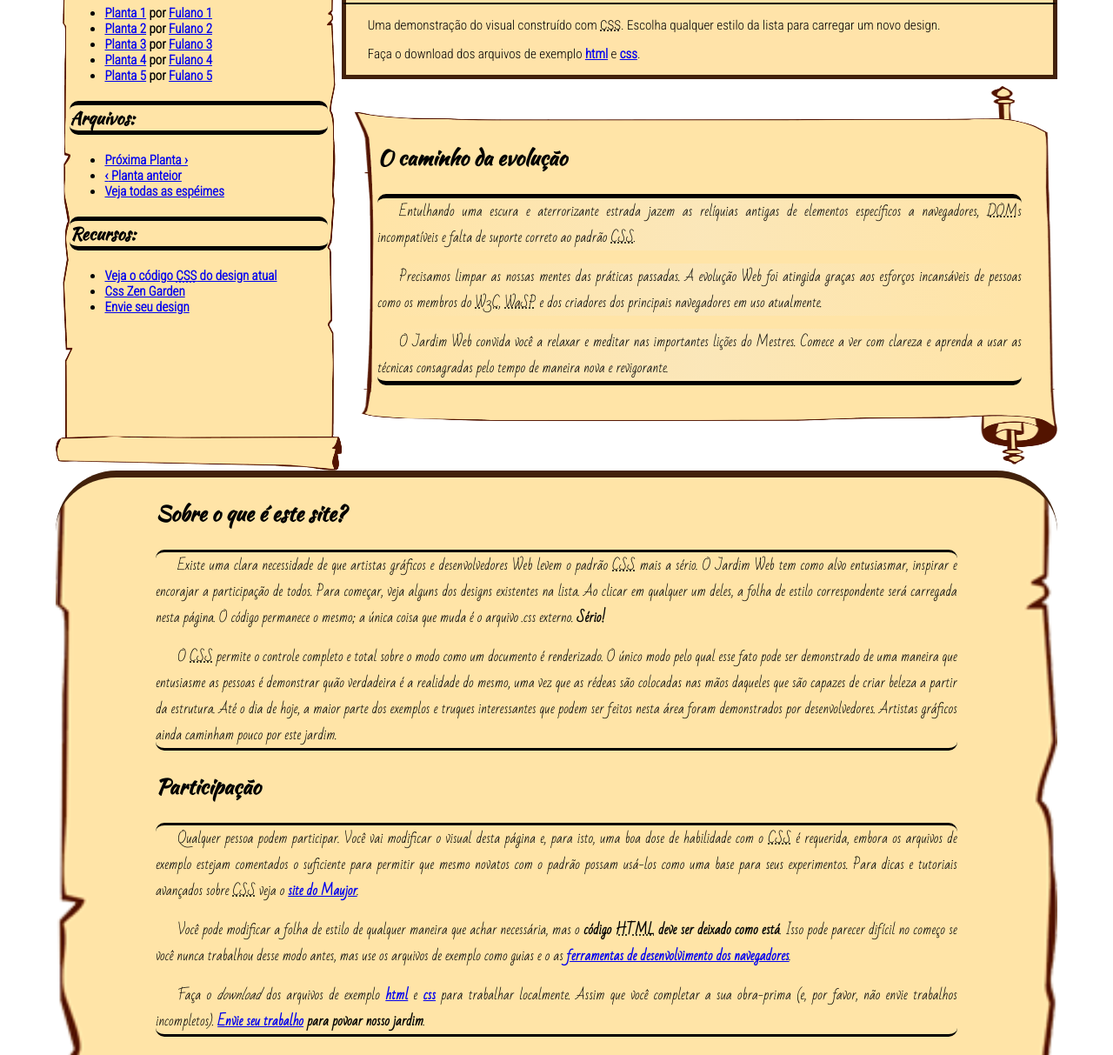
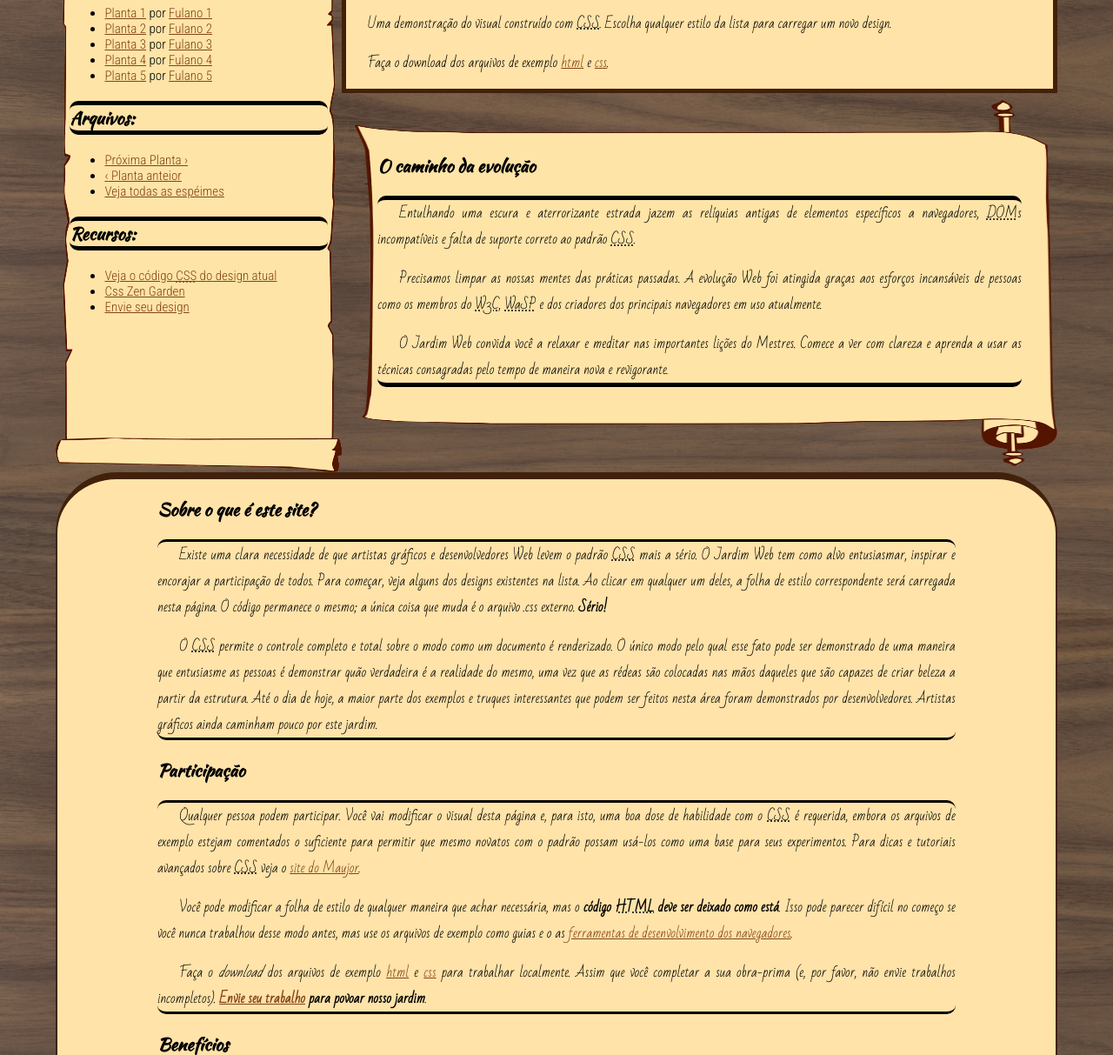
Before and after one commit to f-vp/TSISW1_Web-Garden, a plain HTML site: page index.html in a window 1280 px wide. Shown: the part 122-1335 px from the top of the page at 87% size. Drawn offline with Linux system fonts and the light colour scheme.

Commit message:
Add files via upload
CSS clean up, adjusts, image compressing and cleaning up.

```diff
--- a/css/css.css
+++ b/css/css.css
@@ -2,13 +2,13 @@
 @import url('https://fonts.googleapis.com/css2?family=Bad+Script&display=swap');
 @import url('https://fonts.googleapis.com/css2?family=Roboto+Condensed:wght@300&display=swap');
 
-body{
-  margin:0;
+body {
+  margin: 0;
   font-size: 15px;
   font-family: 'Roboto Condensed', sans-serif;
 }
 
-#container{
+#container {
   background-image: url("../img/wood.jpg");
   background-repeat: repeat;
   background-size: 100%;
@@ -21,8 +21,8 @@ body{
   "footer";
 }
 
-@media only screen and (max-width: 850px){
-  #container{
+@media only screen and (max-width: 850px) {
+  #container {
     display: grid;
     grid-template-columns: 2fr 3.6fr;
     grid-template-areas:
@@ -31,22 +31,26 @@ body{
     "footer footer ";
   }
 
-  ul{
+  ul {
     list-style-type: none;
     list-style-position: inside;
-    padding: 0.5;
+    padding: 0.5px;
   }
 
-  .preamble{
-    background-image: url("../img/scroll-vct-2.png");
+  .preamble {
+    background-image: url("../img/scroll-2.png");
     background-attachment: local;
     background-size: 100% 100%;
     background-repeat: no-repeat;
   }
+
+  .sidebar {
+    padding: 15% 5% 15% 5%;
+  }
 }
 
 @media only screen and (min-width: 850px){
-  #container{
+  #container {
     padding: 0% 5% 0% 5%;
     grid-template-columns: 2fr 5fr;
     grid-template-areas:
@@ -55,75 +59,74 @@ body{
     "footer footer";
   }
 
-  .preamble{
-    background-image: url("../img/scroll-vct.png");
+  .preamble {
+    background-image: url("../img/scroll.png");
     margin-top: 1%;
   }
 
-  .sidebar{
+  .sidebar {
     padding: 15% 5% 15% 5%;
   }
 }
 
 @media only screen and (min-width: 1300px){
-  #container{
+  #container {
     grid-template-columns: 2fr 6fr;
   }
 
-  .main{
+  .main {
     margin-left: 5%;
     margin-right: 5%;
   }
 
-  .sidebar{
+  .sidebar {
     margin-left: 20%;
   }
 
-  .intro{
+  .intro {
     margin-right: 7.5%;
   }
 }
 
-a{
-  font-weight: bold;
+a {
+  color:rgb(131, 67, 24);
+}
+
+a:hover{
+  color:rgb(255, 0, 0);
+}
+
+
+p {
+  font-family: 'Bad Script', cursive;
 }
 
 h1, h2, h3{
-  font-family: 'Roboto Condensed', sans-serif;
+  font-size: 24px;
 }
 
-.intro{
+.intro {
   grid-area: intro;
 }
-
-.header{
+.header, .summary, .supporting {
+  background-color: rgb(255,227,169);
+  border-color: rgb(66, 33, 11);
+  border-style: solid;
+}
+.header {
   grid-area: header;
-  background-color: rgb(255,227,169);
   padding: 0% 5% 0% 3%;
-  border-color: rgb(66, 33, 11);
-  border-width: 5px;
-  border-bottom-width: 1px;
-  border-left-style: solid;
-  border-bottom-style: solid;
   border-bottom-color: rgb(0, 0, 0);
-  border-top-style: solid;
-  border-right-style: solid;
+  border-width: 5px 5px 1px 5px;
 }
 
-.summary{
-  background-color: rgb(255,227,169);
+.summary {
   padding: 0% 5% 0% 3%;
-  border-color: rgb(66, 33, 11);
-  border-width: 5px;
-  border-top-width: 1px;
-  border-top-style: solid;
   border-top-color: rgb(0, 0, 0);
-  border-left-style: solid;
-  border-right-style: solid;
-  border-bottom-style: solid;
+  border-width: 1px 5px 5px 5px;
 }
 
-.preamble{
+.preamble {
   padding: 5% 5% 10% 5%;
   background-attachment: local;
   background-size: 100% 100%;
@@ -131,104 +134,65 @@ h1, h2, h3{
 
 }
 
-.preamble p{
-  font-family: 'Bad Script', cursive;
+.preamble p, .main p  {
   text-align: justify;
   text-indent: 25px;
-  background: linear-gradient(90deg, rgba(255,255,255,0) 0%, rgba(238,238,238,0.2472304165893917) 50%, rgba(255,255,255,0) 100%);
 }
 
-.preamble h3{
+.preamble h3, .main h3, .sidebar h3 {
   font-family: 'Kaushan Script', cursive;
-  font-size: 24px;
+  font-size: 20px;
 }
 
-.preamble p:first-of-type{
+.preamble p:first-of-type, .preamble p:last-child {
   border-width: 5px;
+  border-radius: 10px;
+}
+
+.preamble p:first-of-type {
+  border-top-style: solid;
+}
+
+.preamble p:last-child {
+  border-bottom-style: solid;
+}
+
+.main {
+  padding: 0% 10% 0% 10%;
+  grid-area: main;
+}
+
+.main p:first-of-type {
   border-top-style: solid;
   border-radius: 10px;
 }
 
-.preamble p:last-child{
-  border-width: 5px;
+.main p:last-child {
   border-bottom-style: solid;
   border-radius: 10px;
 }
 
-.main{
-  padding: 0% 10% 0% 10%;
-  grid-area: main;
-  background-image: url("../img/scroll-vct-middle.png");
-  background-size: 100% auto;
-  background-repeat: repeat-y;
-  border-width: 5px;
+.supporting {
+  border-width: 8px 2px 8px 2px;
+  border-spacing: 15px 50px;
+  border-radius: 70px;
 }
 
-.main p{
-  font-family: 'Bad Script', cursive;
-  text-align: justify;
-  text-indent: 25px;
-}
-
-.main p:first-of-type{
-  border-top-style: solid;
-  border-radius: 10px;
-}
-
-.main p:last-child{
-  border-bottom-style: solid;
-  border-radius: 10px;
-}
-
-.main h3{
-  font-family: 'Kaushan Script', cursive;
-  font-size: 24px;
-}
-
-.supporting{
-  border-width: 8px;
-  border-spacing: 15px 50px;
-  border-top-style:solid;
-  border-bottom-style:solid;
-  border-radius: 70px;
-  border-color: rgb(66, 33, 11);
-}
-
-.footer{
+.footer {
   grid-area: footer;
 }
 
-.sidebar{
+.sidebar {
   grid-area: sidebar;
-  background-image: url("../img/scroll-vct-2.png");
+  background-image: url("../img/scroll-2.png");
   background-attachment: local;
   background-size: 100% 100%;
   background-repeat: no-repeat;
-  font-weight: bold;
-  font-family: 'Roboto Condensed', sans-serif;
 }
 
-.sidebar h3{
-  font-family: 'Kaushan Script', cursive;
-  font-size: 20px;
-}
 
-.archives{
+.select, .archives, .resources {
   border-width: 5px;
-  border-top-style: solid;
-  border-bottom-style: solid;
+  border-style: solid none solid none;
   border-radius: 10px;
 }
-.select{
-  border-width: 5px;
-  border-top-style: solid;
-  border-bottom-style: solid;
-  border-radius: 10px;
-}
-
-.resources{
-  border-width: 5px;
-  border-top-style: solid;
-  border-bottom-style: solid;
-  border-radius: 10px;
-}
```
Also changed, not shown: img/scroll-2.png (added), img/scroll.png (added), img/wood.jpg (added).
